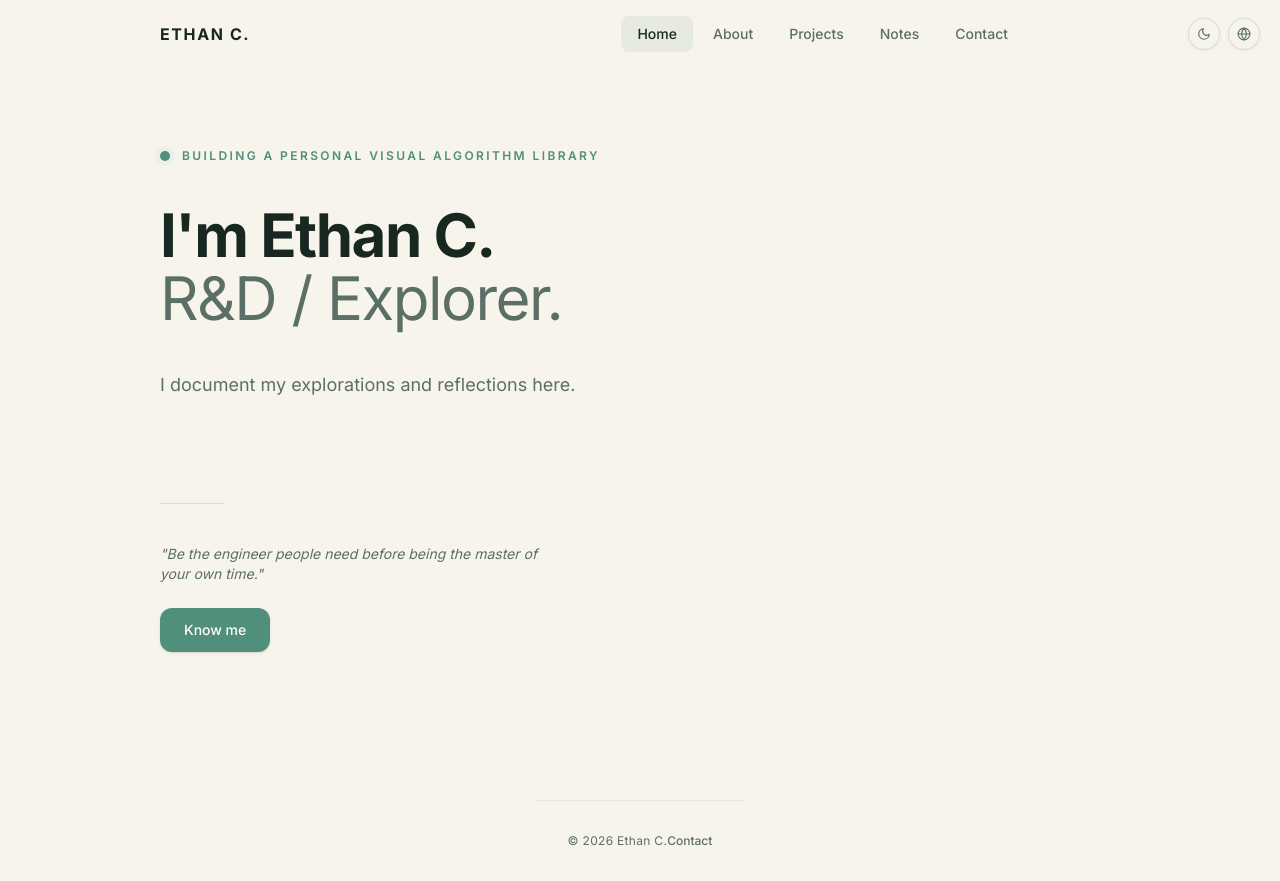
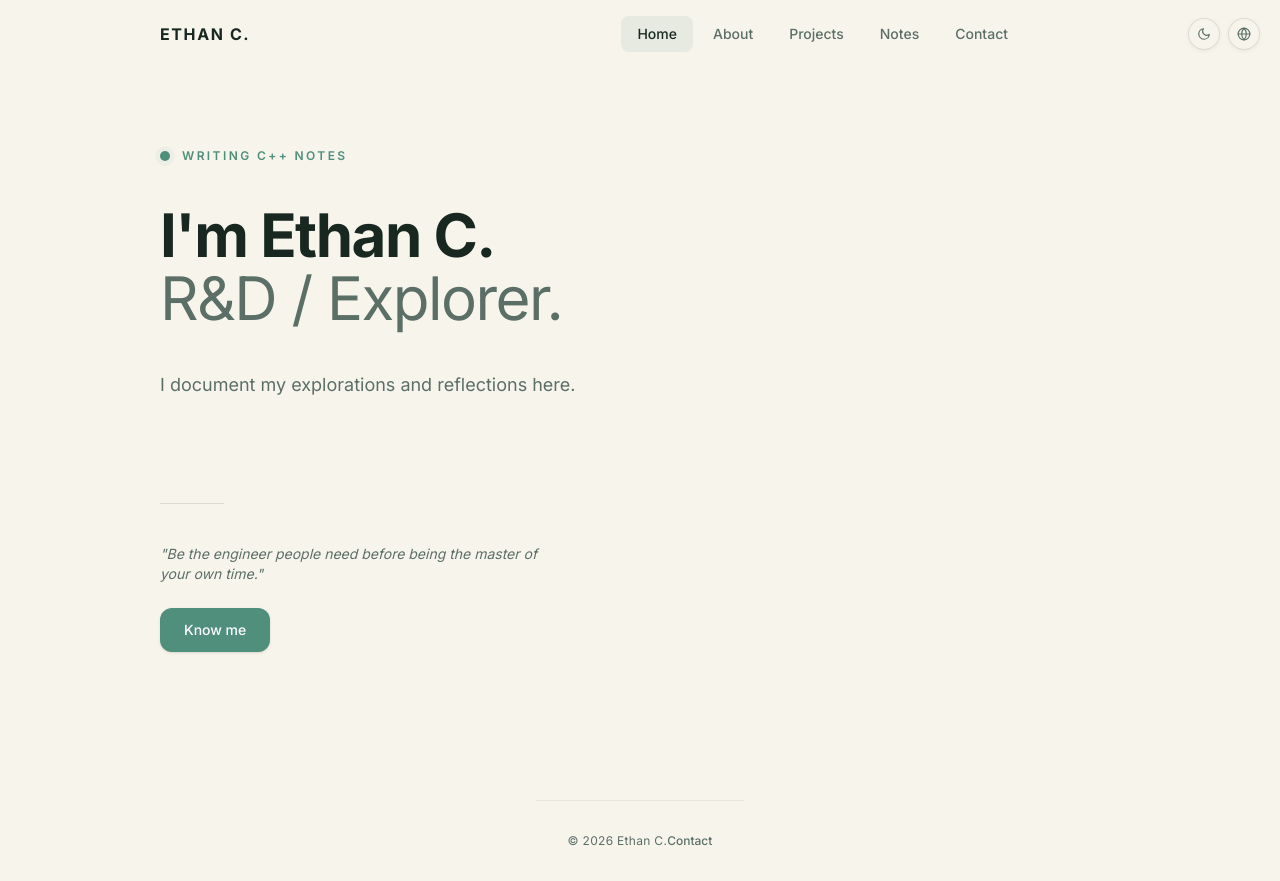
Before and after one commit to Ethan-decoy/personal_site, a React (Vite) app: page / in a window 1280 px wide. Built offline with nearby package versions, Linux system fonts and the light colour scheme.

Commit message:
feat(site): 更新当前关注为 C++ 笔记

```diff
--- a/src/i18n/dict.ts
+++ b/src/i18n/dict.ts
@@ -5,8 +5,8 @@ export type DictKey = keyof typeof dict;
 /* ---- Shared values (edited once, referenced everywhere) ---- */
 const SHARED = {
 	currentFocus: {
-		zh: "构建个人视觉算法库",
-		en: "Building a Personal Visual Algorithm Library",
+		zh: "正在撰写 C++ 笔记",
+		en: "Writing C++ Notes",
 	},
 };
 
```
